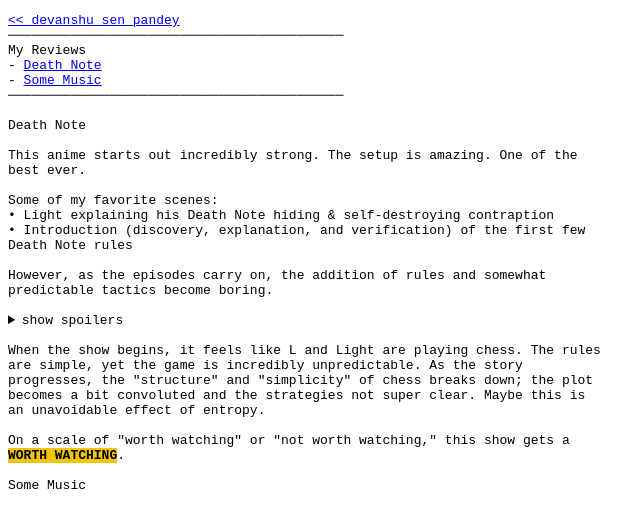
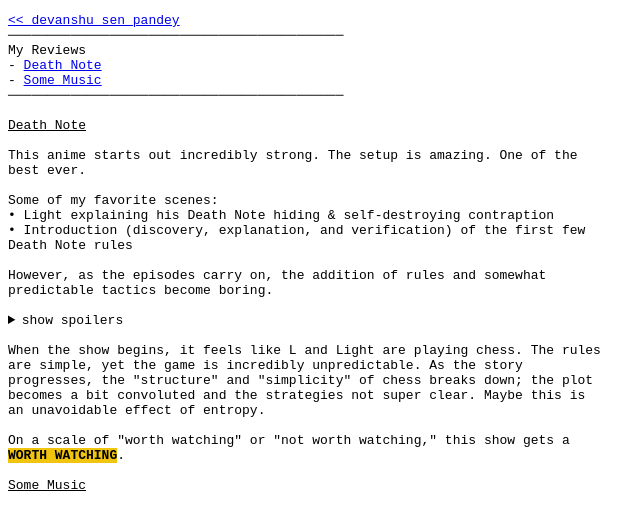
Before and after one commit to Devanshusp/ss-portfolio, a plain HTML site: page writing/reviews.html in a window 1280 px wide. Shown: the top 509 px of the page, 0-640 px from the left. Drawn offline with Linux system fonts and the light colour scheme.

Commit message:
underline review headings

```diff
--- a/writing/reviews.html
+++ b/writing/reviews.html
@@ -17,7 +17,7 @@
 - <a href="#some-music">Some Music</a>
 ───────────────────────────────────────────
 
-<a id="death-note">Death Note</a>
+<a id="death-note"><u>Death Note</u></a>
 
 This anime starts out incredibly strong. The setup is amazing. One of the best ever.
 
@@ -39,7 +39,7 @@
 
 On a scale of "worth watching" or "not worth watching," this show gets a <span class="verdict verdict-watch">WORTH WATCHING</span>.
 
-<a id="some-music">Some Music</a>
+<a id="some-music"><u>Some Music</u></a>
 
 makes me feel happy and calm
 <iframe data-testid="embed-iframe" style="border-radius:12px" src="https://open.spotify.com/embed/track/1K9CL16mm9bI5NQU3BzvVe?utm_source=generator&theme=0" width="100%" height="152" frameBorder="0" allowfullscreen="" allow="autoplay; clipboard-write; encrypted-media; fullscreen; picture-in-picture" loading="lazy"></iframe>
```
